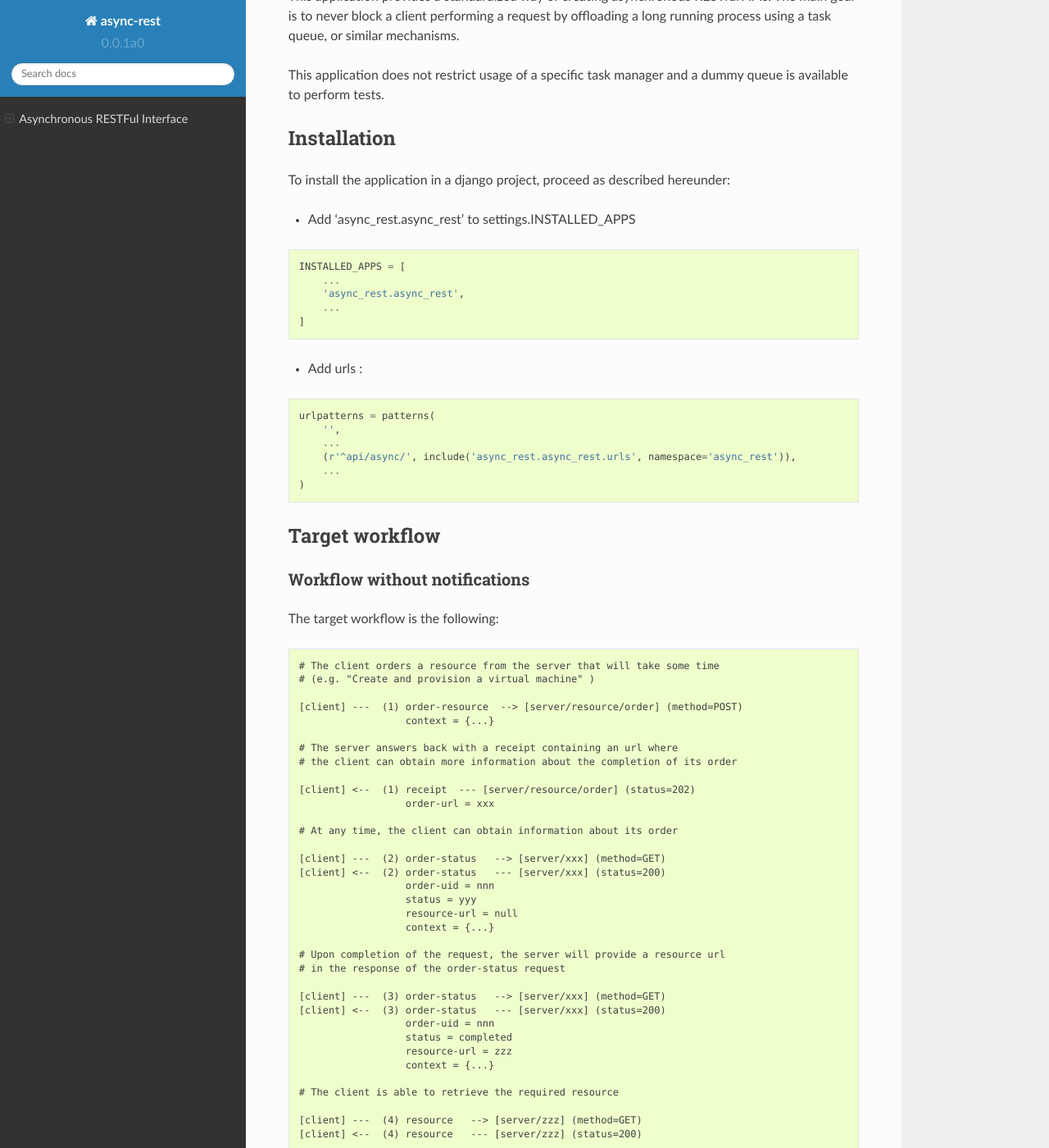
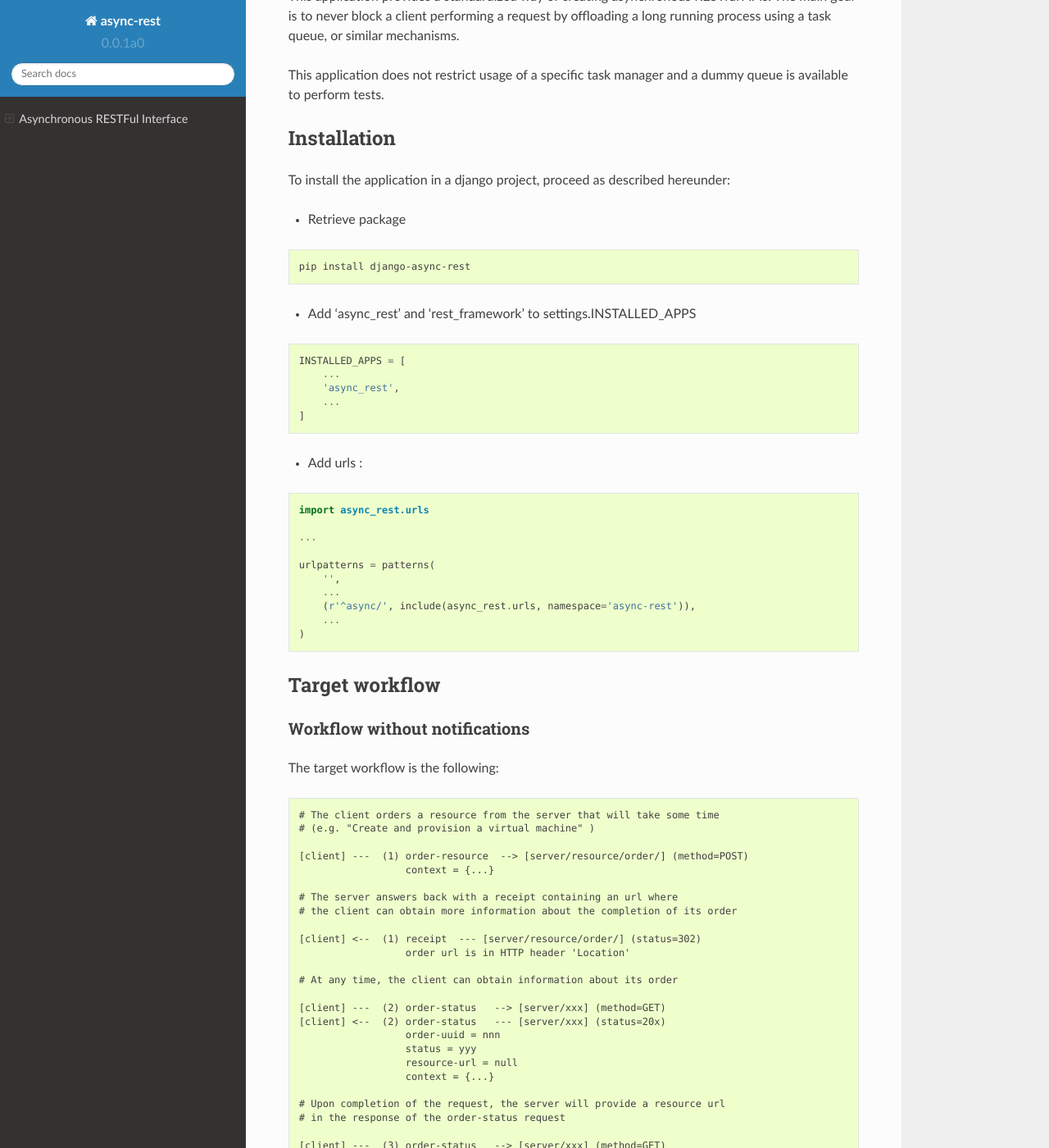
Before and after one commit to NetSach/django-async-rest, a Sphinx documentation site: the page built from docs/index.rst, in a window 1280 px wide and 1400 px high, scrolled down 232 px. Shown: the whole window at 82% size. Built offline with Sphinx 7.4.7 and the Read the Docs theme 2.0.0, drawn with Linux system fonts in a browser that asks for light colours; some of the changed text lies outside the part shown.

Commit message:
Updated docs

```diff
--- a/docs/index.rst
+++ b/docs/index.rst
@@ -18,14 +18,21 @@
 
 To install the application in a django project, proceed as described hereunder:
 
-- Add 'async_rest.async_rest' to settings.INSTALLED_APPS
+- Retrieve package
+
+.. code-block:: text
+
+    pip install django-async-rest
+
+
+- Add 'async_rest' and 'rest_framework' to settings.INSTALLED_APPS
 
 
 .. code-block:: python
 
     INSTALLED_APPS = [
         ...
-        'async_rest.async_rest',
+        'async_rest',
         ...
     ]
 
@@ -34,10 +41,15 @@
 
 .. code-block:: python
 
+
+    import async_rest.urls
+
+    ...
+
     urlpatterns = patterns(
         '',
         ...
-        (r'^api/async/', include('async_rest.async_rest.urls', namespace='async_rest')),
+        (r'^async/', include(async_rest.urls, namespace='async-rest')),
         ...
     )
 
@@ -55,20 +67,20 @@
     # The client orders a resource from the server that will take some time
     # (e.g. "Create and provision a virtual machine" )
 
-    [client] ---  (1) order-resource  --> [server/resource/order] (method=POST)
+    [client] ---  (1) order-resource  --> [server/resource/order/] (method=POST)
                       context = {...}
 
     # The server answers back with a receipt containing an url where
     # the client can obtain more information about the completion of its order
 
-    [client] <--  (1) receipt  --- [server/resource/order] (status=202)
-                      order-url = xxx
+    [client] <--  (1) receipt  --- [server/resource/order/] (status=302)
+                      order url is in HTTP header 'Location'
 
     # At any time, the client can obtain information about its order
 
     [client] ---  (2) order-status   --> [server/xxx] (method=GET)
-    [client] <--  (2) order-status   --- [server/xxx] (status=200)
-                      order-uid = nnn
+    [client] <--  (2) order-status   --- [server/xxx] (status=20x)
+                      order-uuid = nnn
                       status = yyy
                       resource-url = null
                       context = {...}
@@ -77,8 +89,8 @@
     # in the response of the order-status request
 
     [client] ---  (3) order-status   --> [server/xxx] (method=GET)
-    [client] <--  (3) order-status   --- [server/xxx] (status=200)
-                      order-uid = nnn
+    [client] <--  (3) order-status   --- [server/xxx] (status=20x)
+                      order-uuid = nnn
                       status = completed
                       resource-url = zzz
                       context = {...}
@@ -86,7 +98,7 @@
     # The client is able to retrieve the required resource
 
     [client] ---  (4) resource   --> [server/zzz] (method=GET)
-    [client] <--  (4) resource   --- [server/zzz] (status=200)
+    [client] <--  (4) resource   --- [server/zzz] (status=20x)
 
 
 
@@ -97,17 +109,12 @@
 
 **Order**
 
-:uid: [client:read-only] Unique identifier
-:status: [client:read-only] Status of the order among the values [``queued``, ``running``, ``completed``, ``failed``, ``aborted``]
+:uuid: [client:read-only] Unique identifier
+:status: [client:read-only] Status of the order among the values [``queued``, ``running``, ``completed``, ``failed``]
 :message: [client:read-only] Extended information provided in addition to the status
 :resource-url: [client:read-only] Resource url, set upon completion of the order
 :context: [client:read-write] Context to be passed to the handler in charge of actually creating the resource. This field can only be set upon creation of the order.
 
-.. _receipt-model:
-
-**Receipt**
-
-:order-url: [client:read-only] Origin order url where the status can be obtained
 
 
 Endpoints
@@ -116,19 +123,19 @@
 Order placement
 ---------------
 
-.. http:post:: /api/v1.0/(str:resource-name)/order
+.. http:post:: /async/(str:resource-name)/order
 
     :synopsis: Place an order for *resource-name*
     :<json order: :ref:`Order <order-model>`
-    :>json receipt: :ref:`Receipt <receipt-model>`
     :statuscode 202: The order is accepted and the work is offloaded to the task runner
+    :statuscode 201: The order has completed, a resource was created
     :statuscode 400: A problem with the request occurred, check the context
 
     Client request :
 
     .. sourcecode:: http
 
-        POST /api/v1.0/french-fries/order HTTP/1.1
+        POST /async/french-fries/order HTTP/1.1
 
         {
             "context": {
@@ -144,25 +151,36 @@
         HTTP/1.1 202 Accepted
 
         {
-            "order-url": "/api/v1.0/french-fries/order-status/46ee19a7-4216-47c9-831c-8745473a1545"
+            ...
+        }
+
+
+        HTTP/1.1 201 Created
+
+        {
+            ...
+            "resource-url": "http://..."
+            ...
         }
 
 
 Order status
 ------------
 
-.. http:get:: /api/v1.0/(str:resource-name)/order-status/(str:order-uid)
+.. http:get:: /async/orders/(str:order-uuid)
 
     :synopsis: Obtain status of a specific order
     :>json order: :ref:`Order <order-model>`
     :statuscode 200: Order status returned
-    :statuscode 404: The order was not found, check the receipt.
+    :statuscode 201: Order status returned, resource was created
+    :statuscode 202: Order status returned, order accepted
+    :statuscode 404: The order was not found
 
     Client request :
 
     .. sourcecode:: http
 
-        GET /api/v1.0/french-fries/order-status/46ee19a7-4216-47c9-831c-8745473a1545 HTTP/1.1
+        GET /async/orders/46ee19a7-4216-47c9-831c-8745473a1545 HTTP/1.1
 
 
     Server response :
@@ -189,7 +207,7 @@
         {
             "status": "completed",
             "message": "served",
-            "resource-url": "/api/v1.0/french-fries/dae2493414eb",
+            "resource-url": "/async/french-fries/dae2493414eb",
             "context": {
                 "size": "large"
             }
@@ -203,25 +221,25 @@
 
 .. code-block:: python
 
-    from async_rest.async_rest.dispatcher import dispatcher
+    from async_rest.dispatcher import dispatcher
 
-    # Set the following to True when you use celery tasks or when your task has
-    # a .delay(*args, *kwargs) method.
+    # Set the following to True when you use task managers or when your task has
+    # a .apply_async(args, kwargs) method.
     dispatcher.use_taskqueue = True
 
-    dispatcher.register(<resource-name>, <task_fn>, 'order_queued')
-    # dispatcher.register(<resource-name>, <task_fn>, 'order_completed')
-    # dispatcher.register(<resource-name>, <task_fn>, 'order_failed')
-    # dispatcher.register(<resource-name>, <task_fn>, 'order_changed')
+    dispatcher.register(<resource-name>, <task_fn>, 'queued')
+    # dispatcher.register(<resource-name>, <task_fn>, 'completed')
+    # dispatcher.register(<resource-name>, <task_fn>, 'failed')
+    # dispatcher.register(<resource-name>, <task_fn>, 'updated')
 
 Upon reception of an order, it will be queued and <task_fn> will be called. <task_fn> must have the following signature :
 
-.. py:function:: task_name(uid, **context)
+.. py:function:: task_name(uuid, **context)
 
     Task to be called
 
-    :param uuid uid: The order uid
-    :param dict context: The context sent with the order
+    :param uuid uuid: The order uuid
+    :param dict context: The context created when the order was posted
 
 
 Exemple task :
@@ -229,23 +247,23 @@
 .. code-block:: python
 
     ...
-    from async_rest.async_rest.helpers import *
-    from async_rest.async_rest.models import *
+    from async_rest.helpers import *
+    from async_rest.models import *
 
     @app.task()
-    def task_cook_fries(uid, **kwargs):
-        order = Order.objects.get(uid=order_uid)
+    def task_cook_fries(uuid, size):
+        order = Order.objects.get(uuid=order_uuid)
 
-        size = kwargs.get('size')
-
-        with fault_intolerant(order, msg='Error message here'):
+        with fail_on_error(order, msg='Error message here'):
             # if cook_fries raises an exception, the order status will be 'failed'
             # and the error message will be set to order.message
 
+            assert size in ['S', 'L', 'XL']
             cook_fries(size)
 
             # In case of success, completes order
             order.status = 'completed'
             order.message = 'Fries ready'
+            order.save()
 
     ...
```
Also changed, not shown: other parts of docs/index.rst (+2 -2 lines).
